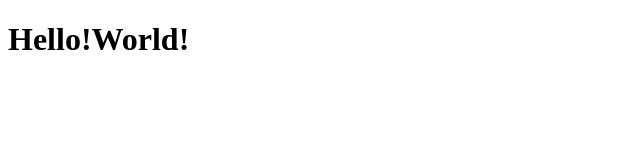
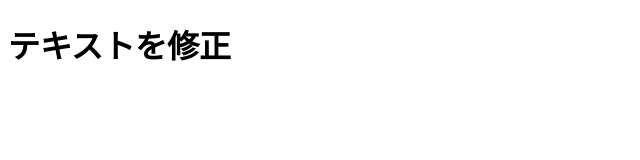
Before and after one commit to r0ckandc0de/git-test, a plain HTML site: page index.html in a window 1280 px wide. Shown: the whole page, without its empty margins (0-640 px from the left). Drawn offline with Linux system fonts and the light colour scheme.

Commit message:
Mixedしてみました！

```diff
--- a/index.html
+++ b/index.html
@@ -8,7 +8,7 @@
 </head>
 <body>
 
-<h1>Hello!World!</h1>
+<h1>テキストを修正</h1>
 
 </body>
 </html>
```
